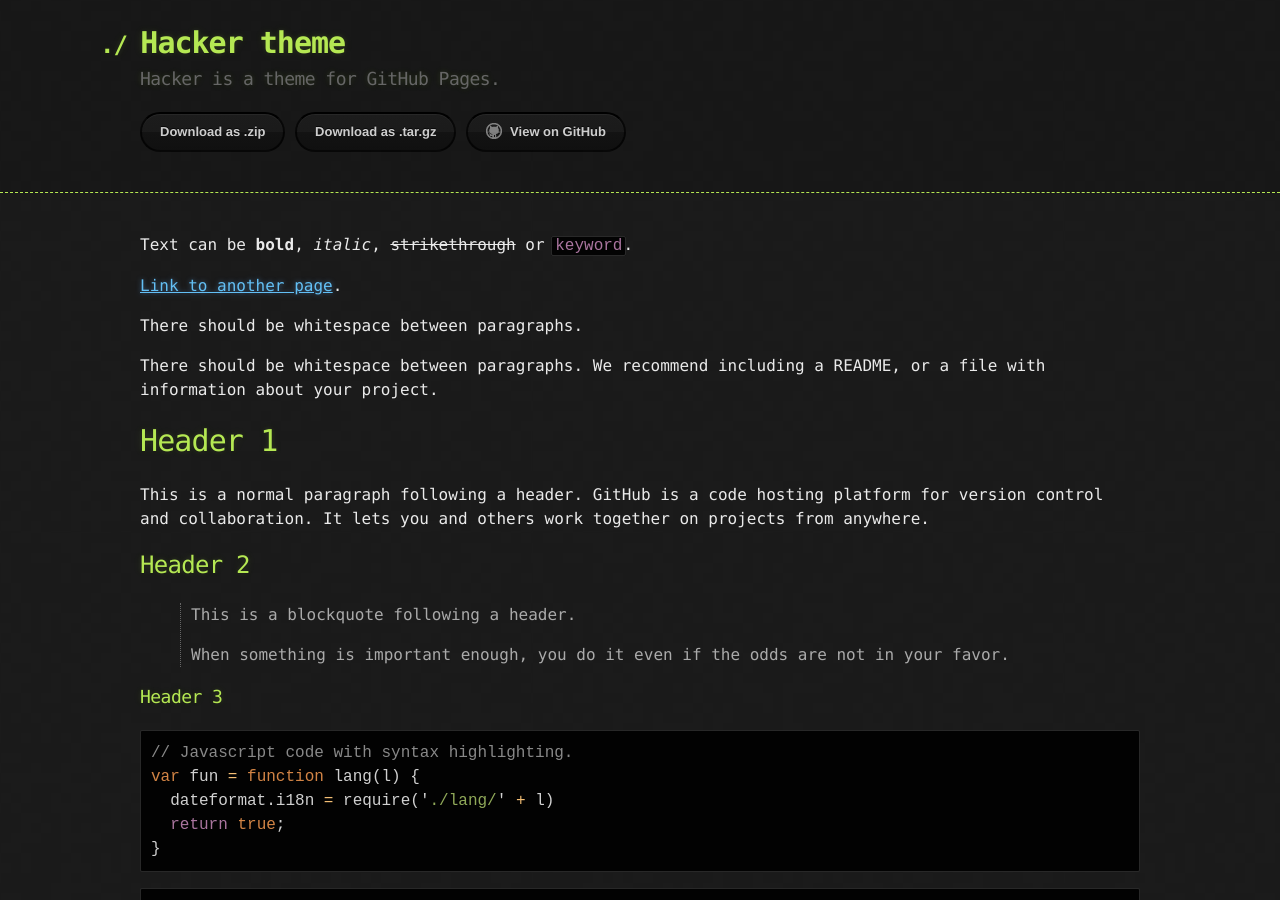
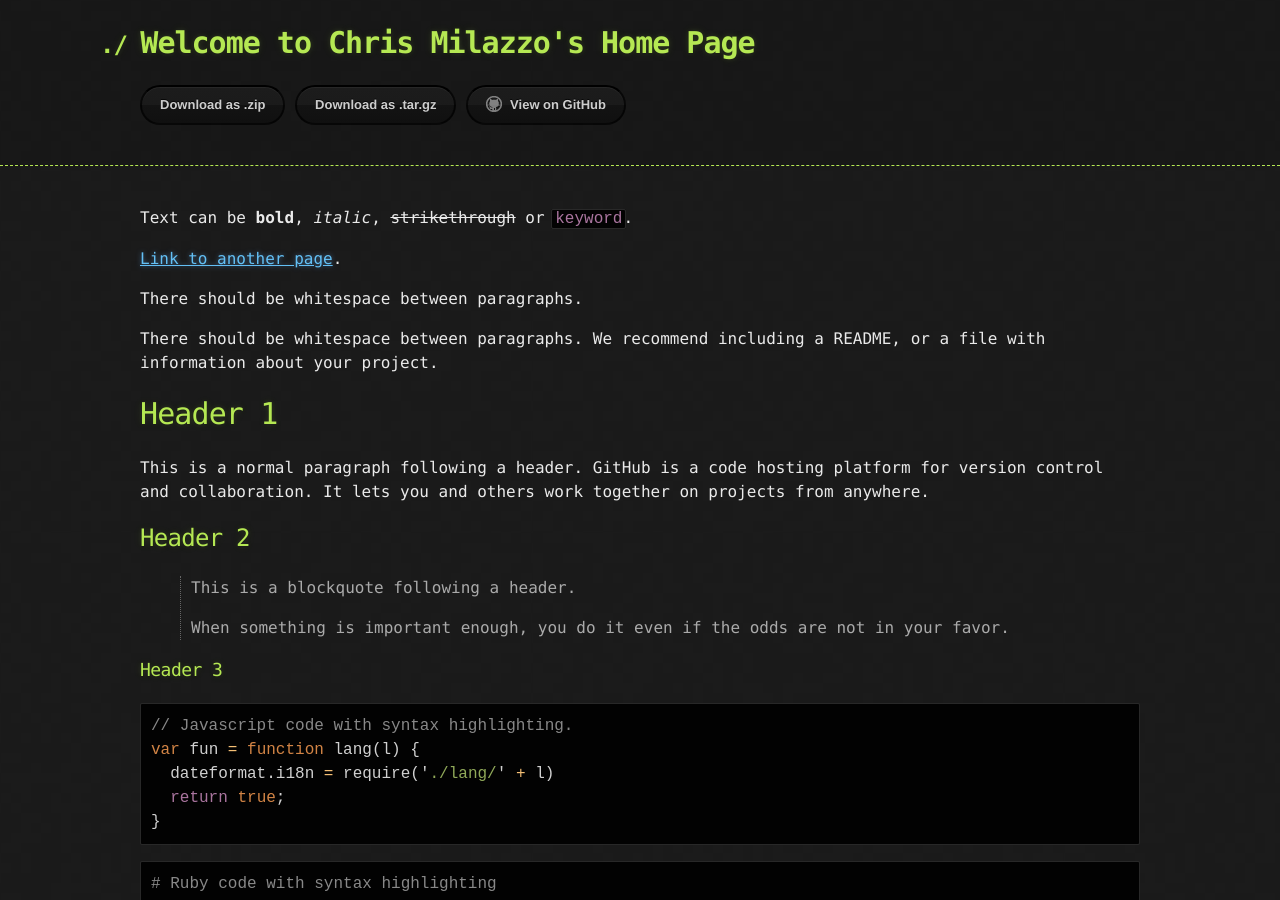
Before and after one commit to cmilazzo/cmilazzo.github.io, a Jekyll site: the page built from index.md, in a window 1280 px wide and 900 px high. Built offline with Jekyll 4.4.1, drawn with Linux system fonts in a browser that asks for light colours; the repository's description, which GitHub fills in, is left out.

Commit message:
Update _config.yml

```diff
--- a/_config.yml
+++ b/_config.yml
@@ -1,5 +1,5 @@
-title: Hacker theme
-description: Hacker is a theme for GitHub Pages.
+title: Welcome to Chris Milazzo's Home Page
+description:
 show_downloads: true
 google_analytics:
 theme: jekyll-theme-hacker
```
